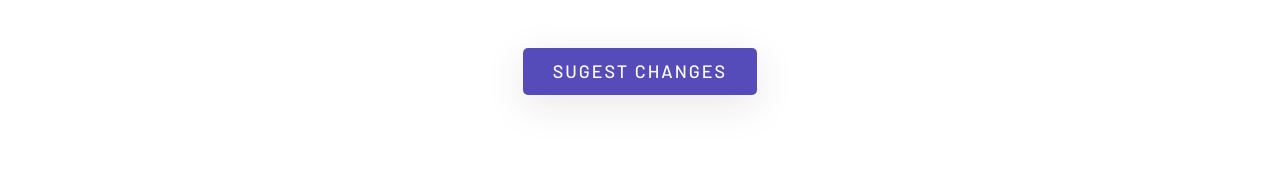
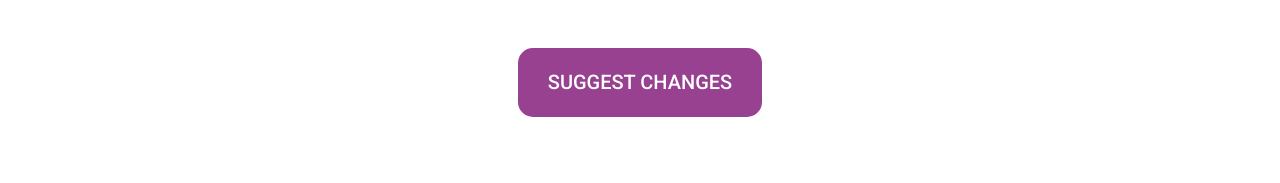
Before and after one commit to bkkwiecien/18TH_BDAY, a plain HTML site: page playlist.html in a window 1280 px wide. Shown: the part 617-800 px from the top of the page. Drawn offline with nearby package versions, Linux system fonts and the light colour scheme.

Commit message:
playlist button fix

```diff
--- a/playlist.html
+++ b/playlist.html
@@ -34,6 +34,8 @@
   <link rel="stylesheet" href="../assets/css/style.css">
   <link rel="stylesheet" href="../assets/css/theme_12.css">
   <style>
+    @import url('https://fonts.googleapis.com/css2?family=Roboto:wght@500&display=swap');
+
     .content-container{
         display: flex;
         justify-content: center;
@@ -43,6 +45,25 @@
         margin-bottom: 200px;
         flex-wrap: wrap;
     }
+
+    .suggest-button {
+      display: inline-block;
+      padding: 20px 30px;
+      margin: 5px;
+      background-color: #974190;
+      color: #fff;
+      text-decoration: none;
+      font-family: 'Roboto', sans-serif;
+      font-size: 20px;
+      border-radius: 15px;
+      transition: background-color 0.3s, color 0.3s;
+    }
+
+    .suggest-button:hover {
+      background-color: #b869b1;
+      color: #fdfdfd;
+    }
+
 
 
     @media screen and (min-width: 1200px) {
@@ -108,7 +129,7 @@
   <div class="content-container">
       <iframe class="spotify-playlist" style="border-radius:12px;" src="https://open.spotify.com/embed/playlist/42IKhNMd01QzbcPYGk6gqw?utm_source=generator" width="100%" height="500" frameBorder="0" allowfullscreen="" allow="autoplay; clipboard-write; encrypted-media; fullscreen; picture-in-picture" loading="lazy"></iframe>
       <div class="cs-toolbox" style="width: 100vw; display: flex; justify-content: center;">
-        <a style="margin: 50px;" href="https://instagram.com/bkkwiecien" class="cs-toolbox_btn cs-accent_bg_2 cs-white_hover cs-accent_bg_hover cs-smoth_scroll"><span class="cs-btn_text">Sugest Changes</span></a>
+        <a style="margin: 50px;" href="https://instagram.com/bkkwiecien" class="suggest-button cs-accent_bg_2 cs-white_hover cs-accent_bg_hover cs-smoth_scroll"><span class="cs-btn_text">SUGGEST CHANGES</span></a>
       </div>
   </div>
   <!-- CONTENT CONTAINER -->
```
